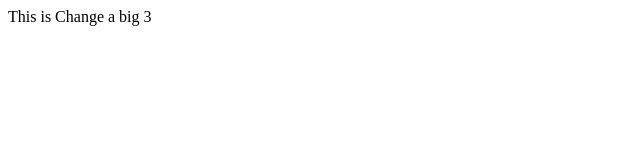
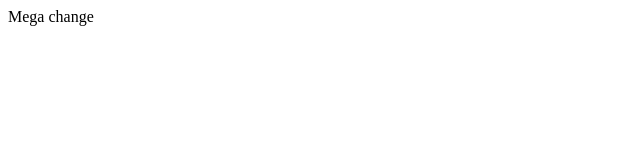
Before and after one commit to JessicaQC/Website, a plain HTML site: page index.html in a window 1280 px wide. Shown: the full height of the page, 0-640 px from the left. Drawn offline with Linux system fonts and the light colour scheme.

Commit message:
Update index.html

```diff
--- a/index.html
+++ b/index.html
@@ -5,7 +5,7 @@
     </head>
 
     <body>
-        <p>This is Change a big 3</p>
+        <p>Mega change</p>
 
 
 
```
